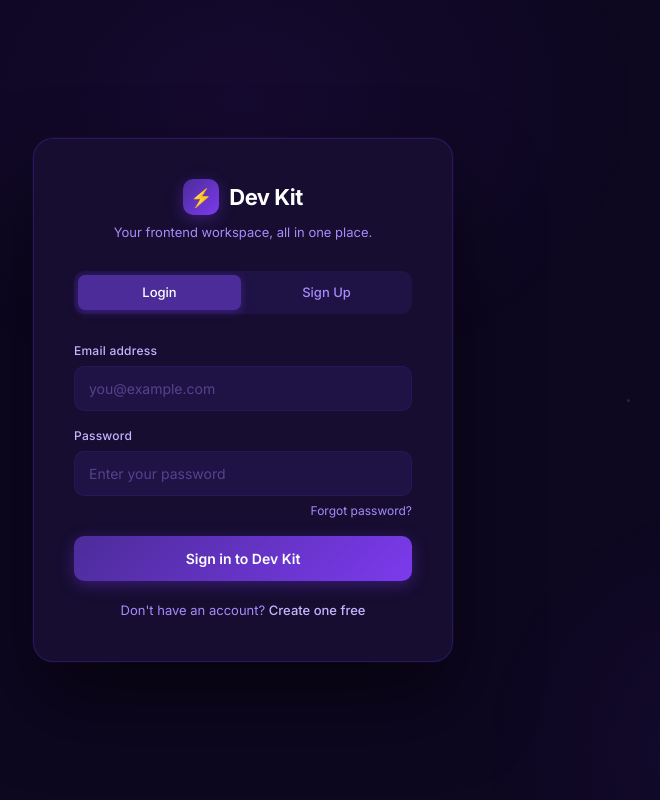
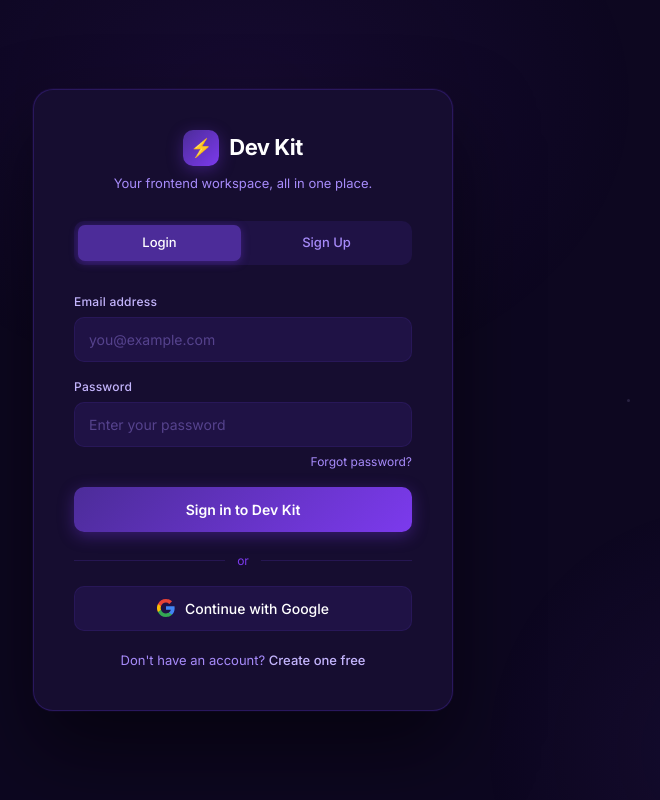
Before and after one commit to saifkhan221/devshop, a Vue app: page / in a window 1280 px wide. Shown: the whole page, without its empty margins (397-1057 px from the left). Built offline with nearby package versions, Linux system fonts and the light colour scheme.

Commit message:
Add Google SSO with account linking to shared uid

```diff
--- a/src/services/auth.js
+++ b/src/services/auth.js
@@ -70,6 +70,47 @@
     }
   },
 
+  // Google SSO. Firebase's "one account per email" setting means a Google sign-in
+  // for an email that already has a password account collides instead of creating
+  // a second user. We catch that collision and hand the UI what it needs to LINK
+  // Google onto the existing account, so both providers share one uid (and thus
+  // all the same projects, tool data and prefs).
+  async loginWithGoogle() {
+    if (MODE === 'dummy') {
+      const user = { uid: 'dummy-user-001', name: 'Saif K.', email: 'saif@gmail.com', initials: 'SK' }
+      localStorage.setItem('devshop_user', JSON.stringify(user))
+      return user
+    }
+    const { auth, GoogleAuthProvider, signInWithPopup } = await fb()
+    const provider = new GoogleAuthProvider()
+    provider.setCustomParameters({ prompt: 'select_account' })
+    try {
+      const result = await signInWithPopup(auth, provider)
+      return result.user
+    } catch (e) {
+      if (e.code === 'auth/account-exists-with-different-credential') {
+        const err = new Error('This email already has a password account. Enter your password once to connect Google sign-in.')
+        err.code = 'link-required'
+        err.email = e.customData?.email || ''
+        err.pendingCred = GoogleAuthProvider.credentialFromError(e)
+        throw err
+      }
+      if (e.code === 'auth/popup-closed-by-user' || e.code === 'auth/cancelled-popup-request') {
+        const err = new Error('Sign-in cancelled.'); err.code = 'cancelled'; throw err
+      }
+      throw new Error('Google sign-in failed. Please try again.')
+    }
+  },
+
+  // Sign in with the existing password account, then attach the pending Google
+  // credential to it. After this the same uid works with either provider.
+  async completeGoogleLink(email, password, pendingCred) {
+    const { auth, signInWithEmailAndPassword, linkWithCredential } = await fb()
+    const result = await signInWithEmailAndPassword(auth, email, password)
+    await linkWithCredential(result.user, pendingCred)
+    return result.user
+  },
+
   async logout() {
     if (MODE === 'dummy') {
       localStorage.removeItem('devshop_user')
--- a/src/store/modules/auth.js
+++ b/src/store/modules/auth.js
@@ -88,6 +88,39 @@
       }
     },
 
+    async loginWithGoogle({ commit }) {
+      commit('SET_LOADING', true)
+      commit('SET_ERROR', null)
+      try {
+        const user = await authService.loginWithGoogle()
+        commit('SET_USER', user)
+        return { ok: true }
+      } catch (e) {
+        if (e.code === 'link-required') {
+          return { ok: false, linkRequired: true, email: e.email, pendingCred: e.pendingCred }
+        }
+        if (e.code !== 'cancelled') commit('SET_ERROR', e.message)
+        return { ok: false }
+      } finally {
+        commit('SET_LOADING', false)
+      }
+    },
+
+    async completeGoogleLink({ commit }, { email, password, pendingCred }) {
+      commit('SET_LOADING', true)
+      commit('SET_ERROR', null)
+      try {
+        const user = await authService.completeGoogleLink(email, password, pendingCred)
+        commit('SET_USER', user)
+        return true
+      } catch (e) {
+        commit('SET_ERROR', 'Could not connect the account. Check your password and try again.')
+        return false
+      } finally {
+        commit('SET_LOADING', false)
+      }
+    },
+
     async logout({ commit }) {
       await authService.logout()
       Object.keys(localStorage).forEach(key => {
--- a/src/views/AuthView.vue
+++ b/src/views/AuthView.vue
@@ -25,6 +25,24 @@
       <!-- Success -->
       <div v-if="success" class="success-box">{{ success }}</div>
 
+      <!-- Account-linking prompt (Google email already has a password account) -->
+      <div v-if="linkPending" class="link-box">
+        <p class="link-msg">
+          <strong>{{ linkPending.email }}</strong> already has a password account.
+          Enter your password once to connect Google sign-in — they'll share the same workspace.
+        </p>
+        <div class="form-group">
+          <input type="password" v-model="linkPassword" placeholder="Your password"
+                 :disabled="loading" @keydown.enter.prevent="handleCompleteLink" autofocus />
+        </div>
+        <button type="button" class="btn-primary" :disabled="loading || !linkPassword" @click="handleCompleteLink">
+          <span v-if="loading" class="spinner"></span>
+          <span v-else>Connect &amp; sign in</span>
+        </button>
+        <a class="link-cancel" @click="cancelLink">Cancel</a>
+      </div>
+
+      <template v-else>
       <!-- Login form -->
       <form v-if="tab === 'login'" @submit.prevent="handleLogin">
         <div class="form-group">
@@ -66,11 +84,22 @@
         </button>
       </form>
 
-      <div class="toggle-link" v-if="tab === 'login'">
-        Don't have an account? <a @click="tab = 'signup'">Create one free</a>
-      </div>
-      <div class="toggle-link" v-else>
-        Already have an account? <a @click="tab = 'login'">Sign in</a>
+      <div class="divider"><span>or</span></div>
+
+      <button type="button" class="btn-google" :disabled="loading" @click="handleGoogle">
+        <svg width="18" height="18" viewBox="0 0 18 18" aria-hidden="true">
+          <path fill="#4285F4" d="M17.64 9.2c0-.64-.06-1.25-.16-1.84H9v3.48h4.84a4.14 4.14 0 0 1-1.8 2.72v2.26h2.92c1.71-1.57 2.68-3.89 2.68-6.62z"/>
+          <path fill="#34A853" d="M9 18c2.43 0 4.47-.8 5.96-2.18l-2.92-2.26c-.8.54-1.84.86-3.04.86-2.34 0-4.32-1.58-5.03-3.7H.96v2.33A9 9 0 0 0 9 18z"/>
+          <path fill="#FBBC05" d="M3.97 10.72a5.41 5.41 0 0 1 0-3.44V4.95H.96a9 9 0 0 0 0 8.1l3.01-2.33z"/>
+          <path fill="#EA4335" d="M9 3.58c1.32 0 2.5.45 3.44 1.35l2.58-2.58C13.46.9 11.43 0 9 0A9 9 0 0 0 .96 4.95l3.01 2.33C4.68 5.16 6.66 3.58 9 3.58z"/>
+        </svg>
+        Continue with Google
+      </button>
+      </template>
+
+      <div v-if="!linkPending" class="toggle-link">
+        <template v-if="tab === 'login'">Don't have an account? <a @click="tab = 'signup'">Create one free</a></template>
+        <template v-else>Already have an account? <a @click="tab = 'login'">Sign in</a></template>
       </div>
     </div>
   </div>
@@ -92,6 +121,8 @@
 const error = ref('')
 const success = ref('')
 const loading = ref(false)
+const linkPending = ref(null)   // { email, pendingCred } when Google needs linking
+const linkPassword = ref('')
 
 const particles = [
   { id: 1, style: 'left:10%;width:6px;height:6px;background:#7c3aed;animation-duration:12s;animation-delay:0s;' },
@@ -139,6 +170,53 @@
   } finally {
     loading.value = false
   }
+}
+
+async function handleGoogle() {
+  if (loading.value) return
+  error.value = ''
+  success.value = ''
+  loading.value = true
+  try {
+    const res = await store.dispatch('auth/loginWithGoogle')
+    if (res.ok) {
+      router.push('/dashboard')
+    } else if (res.linkRequired) {
+      linkPending.value = { email: res.email, pendingCred: res.pendingCred }
+      linkPassword.value = ''
+    } else {
+      error.value = store.state.auth.error || ''
+    }
+  } finally {
+    loading.value = false
+  }
+}
+
+async function handleCompleteLink() {
+  if (loading.value || !linkPassword.value) return
+  error.value = ''
+  loading.value = true
+  try {
+    const ok = await store.dispatch('auth/completeGoogleLink', {
+      email: linkPending.value.email,
+      password: linkPassword.value,
+      pendingCred: linkPending.value.pendingCred,
+    })
+    if (ok) {
+      linkPending.value = null
+      router.push('/dashboard')
+    } else {
+      error.value = store.state.auth.error || 'Could not connect the account'
+    }
+  } finally {
+    loading.value = false
+  }
+}
+
+function cancelLink() {
+  linkPending.value = null
+  linkPassword.value = ''
+  error.value = ''
 }
 
 async function handleSignup() {
@@ -386,4 +464,55 @@
     &:hover { color: #fff; }
   }
 }
+
+.divider {
+  display: flex;
+  align-items: center;
+  gap: 12px;
+  margin: 20px 0 16px;
+  color: $brand-500;
+  font-size: 12px;
+  &::before, &::after {
+    content: '';
+    flex: 1;
+    height: 1px;
+    background: var(--border-subtle);
+  }
+}
+
+.btn-google {
+  width: 100%;
+  padding: 11px;
+  background: $bg-elevated;
+  border: 1px solid var(--border-subtle);
+  border-radius: $radius-md;
+  color: #fff;
+  font-family: 'Inter', sans-serif;
+  font-size: 14px;
+  font-weight: 500;
+  cursor: pointer;
+  transition: all 0.2s;
+  display: flex; align-items: center; justify-content: center; gap: 10px;
+  &:hover:not(:disabled) { border-color: var(--accent); background: var(--accent-subtle); }
+  &:disabled { opacity: 0.6; cursor: not-allowed; }
+}
+
+.link-box {
+  .link-msg {
+    font-size: 13px;
+    color: $brand-300;
+    line-height: 1.55;
+    margin-bottom: 16px;
+    strong { color: #fff; }
+  }
+  .link-cancel {
+    display: block;
+    text-align: center;
+    font-size: 13px;
+    color: $brand-400;
+    margin-top: 14px;
+    cursor: pointer;
+    &:hover { color: #fff; }
+  }
+}
 </style>
```
